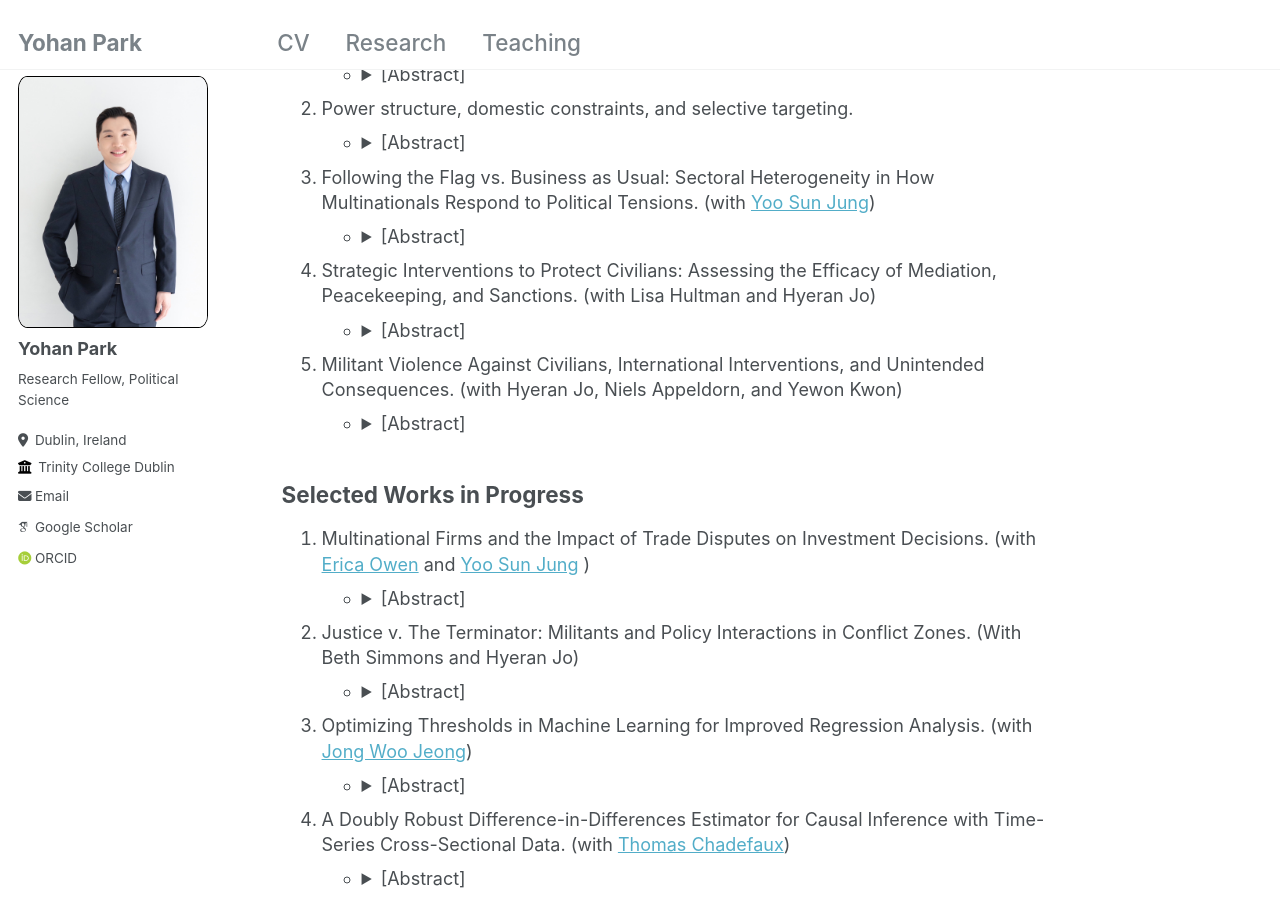
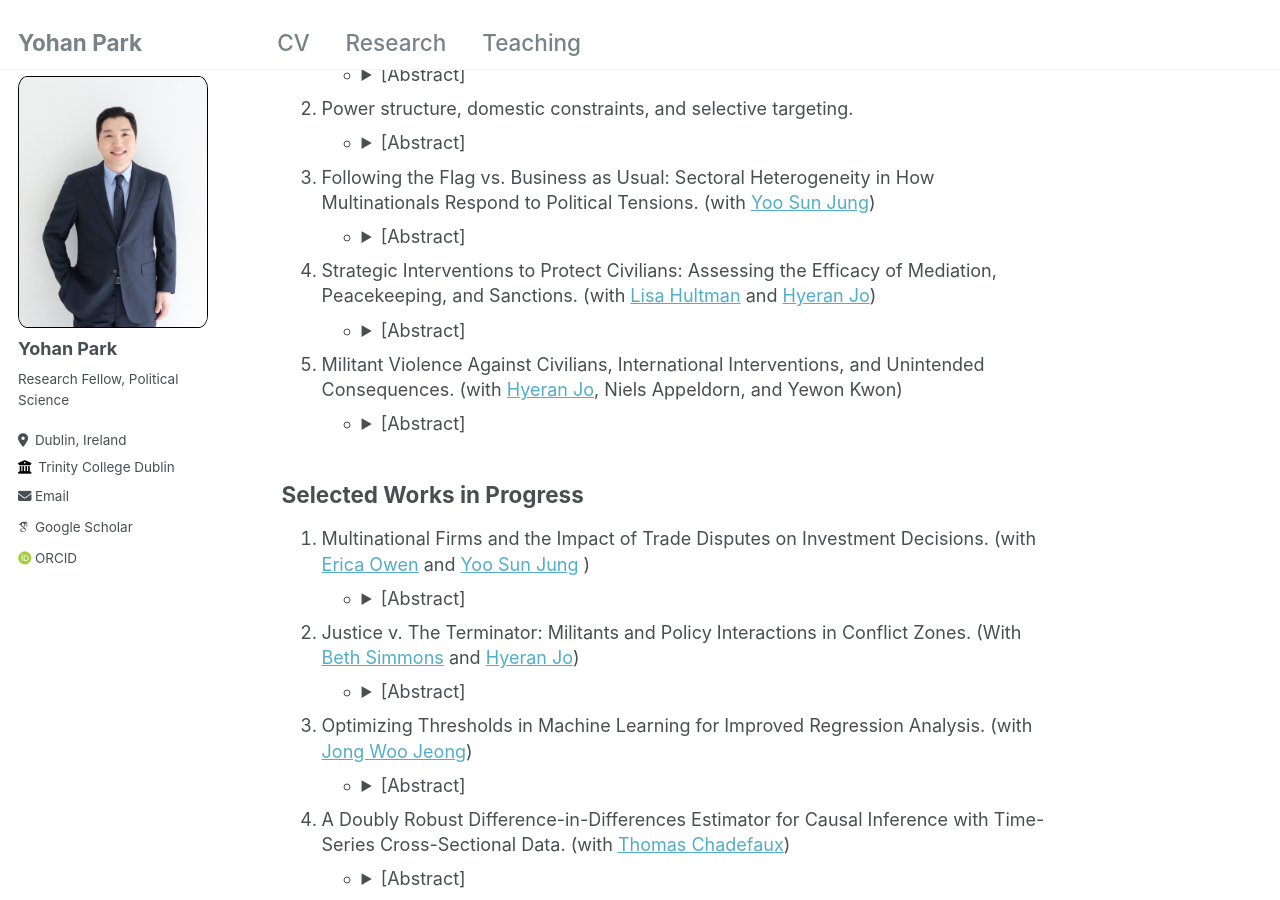
Before and after one commit to yohanpark23/yohanpark23.github.io, a Jekyll site: the page built from _pages/research.md, in a window 1280 px wide and 900 px high, scrolled down 700 px. Built offline with Jekyll 4.4.1, drawn with Linux system fonts in a browser that asks for light colours; some web fonts are replaced; part of the change alters nothing that is shown.

```diff
--- a/_pages/research.md
+++ b/_pages/research.md
@@ -37,10 +37,10 @@ author_profile: true
 3. Following the Flag vs. Business as Usual: Sectoral Heterogeneity in How Multinationals Respond to Political Tensions. (with [Yoo Sun Jung](https://www.yoosunjung.com/){:target="_blank"})
 - <details><summary>[Abstract]</summary> Do deteriorating political relations between states disrupt economic relations? The existing literature suggests that political tensions discourage foreign direct investment (FDI) due to increased political risks. Our study examines how the impact of political tensions on FDI varies across industries. We propose that the preemption risk posed by competitors creates a threshold where tensions no longer affect economic relations, allowing investors to continue with `business as usual.' When increased political risk arising from political tensions outweighs the threat of preemption in the market, multinationals are likely to reduce their investment. However, when the risk of losing market share to competitors is significant, firms are less likely to `follow the flag,' thereby mitigating the negative impact of political tensions.  Using project-level greenfield FDI data from the fDi Markets database, we find that political tensions between home and host countries reduce investment in less fixed-asset-intensive industries, but have little to no impact on high fixed-asset industries. Our results suggest that in a highly competitive globalized world, investments in strategically important industries like primary, energy, and resources are largely insulated from political frictions between states. </details>
 
-4. Strategic Interventions to Protect Civilians: Assessing the Efficacy of Mediation, Peacekeeping, and Sanctions. (with Lisa Hultman and Hyeran Jo)
+4. Strategic Interventions to Protect Civilians: Assessing the Efficacy of Mediation, Peacekeeping, and Sanctions. (with [Lisa Hultman](https://www.uu.se/en/contact-and-organisation/staff?query=N3-664){:target="_blank"} and [Hyeran Jo](https://bush.tamu.edu/faculty/hjo/){:target="_blank"})
 - <details><summary>[Abstract]</summary>What saves lives in civil conflicts around the world? International actors frequently employ a variety of measures such as mediation, sanctions, and peacekeeping to protect civilians from violence by non-state actors. But which of these measures is the most effective for reducing violence? We hypothesize that the feasibility and efficacy of these interventions hinge on rebel strength. Mediation works better when rebels are weak, whereas peacekeeping and sanctions are more effective when rebels are strong. This is because they work through different mechanisms and will be selected strategically. We test our theory with monthly data of rebel civilian killing between 1989 and 2019. Using a difference-in-differences estimator enhanced by matching methods, the strategic selection into the different intervention types is accounted for before estimating their efficacy. Our work contributes to the literature on global security governance, providing an integrative view of international measures, beyond the analysis of each measure separately. </details>
 
-5. Militant Violence Against Civilians, International Interventions, and Unintended Consequences. (with Hyeran Jo, Niels Appeldorn, and Yewon Kwon)
+5. Militant Violence Against Civilians, International Interventions, and Unintended Consequences. (with [Hyeran Jo](https://bush.tamu.edu/faculty/hjo/){:target="_blank"}, Niels Appeldorn, and Yewon Kwon)
 - <details><summary>[Abstract]</summary>Militant violence against civilians surpassed state violence against civilians at the turn of the 20th and early 21st century. The international community has tried various intervention measures to reduce militant violence against civilians around the world, including mediation, peacekeeping, and sanctions. Under what conditions might unintended consequences arise? We argue and show international actions can increase the militant civilian killing when interventions accentuate the distributional impacts on militant factions, aggravating existing militant group fragmentation, militant rivalry, and/or collusion between militants and the host government. Using the interrupted time-series intervention analysis, we find support for our arguments from the analysis of militant violence in the Democratic Republic of Congo. Our findings have implications for external intervention in internal conflicts, highlighting the limits and opportunities for global security governance in the age of backlash against the liberal international order.</details>
 
 
@@ -49,7 +49,7 @@ author_profile: true
 1. Multinational Firms and the Impact of Trade Disputes on Investment Decisions. (with [Erica Owen](https://sites.google.com/view/erica-owen){:target="_blank"} and [Yoo Sun Jung](https://www.yoosunjung.com){:target="_blank"} )
 - <details><summary>[Abstract]</summary>The rise of global value chains (GVCs) is reshaping the political economy of trade in several ways, including the politics of trade disputes. Trade disputes affect access to markets and suppliers in ways that are likely to influence investment decisions. Indeed, recent work examines how multinationals influence the initiation and duration of disputes. Yet we know little about how multinationals respond to trade frictions in a world of GVCs. We offer a theory of international trade and investment that interrelates trade, FDI, global production, and GVC participation. We argue that trade disputes can actually lead to greater inward FDI in respondent countries because a (resolved) trade dispute signals lower barriers to trade. This hurts domestic producers in the respondent and creates opportunities for multinationals in the complainant country. However, we expect that the effect of trade disputes will depend on how and to what extent the industry integrates into GVCs. In particular, we expect the impact of a dispute to be greater where there are more backward linkages, that is, in industries that rely on imported inputs. We use data on dyad-industry level greenfield FDI from FDI markets between 2003 and 2015 to test our hypotheses.  </details>
 
-2. Justice v. The Terminator: Militants and Policy Interactions in Conflict Zones. (With Beth Simmons and Hyeran Jo)
+2. Justice v. The Terminator: Militants and Policy Interactions in Conflict Zones. (With [Beth Simmons](https://live-sas-www-polisci.pantheon.sas.upenn.edu/people/standing-faculty/beth-simmons){:target="_blank"} and [Hyeran Jo](https://bush.tamu.edu/faculty/hjo/){:target="_blank"})
 - <details><summary>[Abstract]</summary>Can international justice intervention in conflict zones reduce militant violence against civilians? We argue that international justice can operate by altering viable options for certain militant leaders, consequently affecting the commission of international crimes such as civilian killing. The key expectation is that international justice can contribute to the reduction of militant violence when the prosecutorial efforts reduce the support system available to rebel groups, especially those who are more vulnerable to such disruptions.  We test our arguments with a cross section of all situations in which the International Criminal Court (ICC) has issued warrants. We follow up with an overtime analysis of Democratic Republic of Congo (DRC), the site of a long conflict history, multiple and diverse rebel groups, and multiple cases in which arrest warrants were issued by the ICC. ICC warrants have modest effects that seem to work through the vulnerability of groups to constriction in their support portfolios, which in turn encourage them to moderate their violence toward civilians. Our results point to the modest power of an arrest warrant to provide normatively relevant information that limits groups’ support – some so much so that they strategically choose to moderate violence toward civilians.</details>
 
 
```
